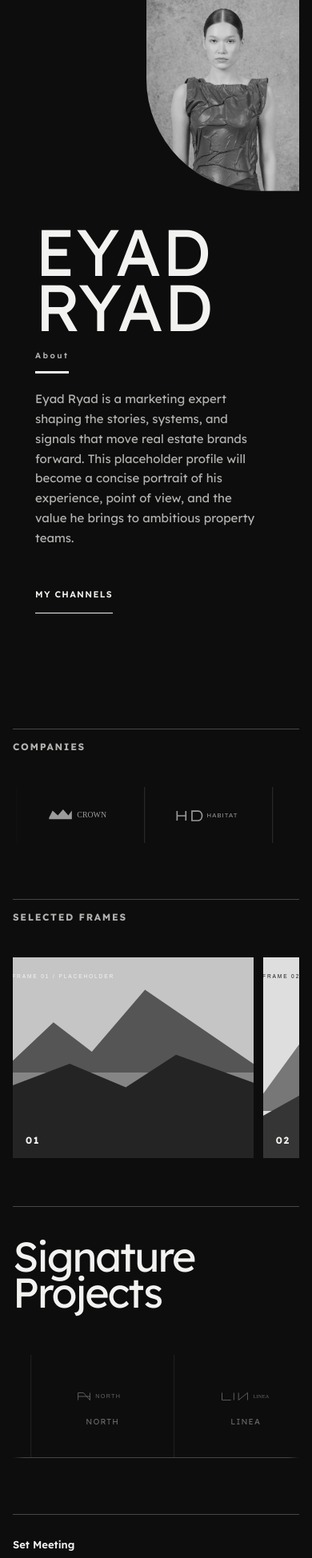
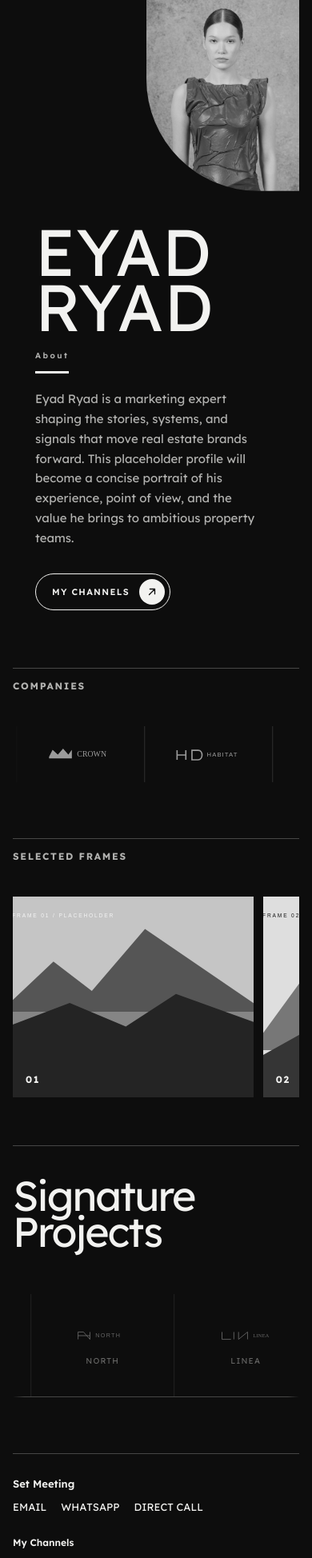
Before and after one commit to omarrrosama/ER-project, a Next.js app: page / in a window 390 px wide. Shown: the top 1948 px of the page at 80% size. Built offline with nearby package versions, Linux system fonts and the light colour scheme.

Commit message:
make hero cta button look clickable

```diff
--- a/src/components/Footer.tsx
+++ b/src/components/Footer.tsx
@@ -24,15 +24,15 @@ export function Footer() {
                 ]} />
             </div>
             <div className="flex flex-col gap-2.5 items-end text-right max-[760px]:items-start max-[760px]:text-left">
-                <p className="m-0 text-ink text-[13px] font-semibold">My Channels</p>
+                <p className="m-0 text-ink text-xs font-semibold">My Channels</p>
                 <LetterRollNav ariaLabel="My Channels" links={socials.slice(0, 3).map((social) => ({ label: social.label, href: social.href, external: true }))} />
             </div>
         </div>
         <div className="border-t border-line mt-8.5 pt-5.5">
             <Image src="/images/logo-placeholder.svg" alt="Eyad Ryad logo placeholder" width={1600} height={260} className="block w-full h-auto" />
         </div>
-        <div className="flex justify-center items-center pt-3.5 text-muted text-[11px] max-[760px]:gap-5">
-            <p className="m-0 max-[760px]:max-w-55">Copyright © 2026 EYAD RYAD, All rights reserved</p>
+        <div className="flex justify-center items-center pt-3.5 text-muted text-[11px]">
+            <p>Copyright © 2026 EYAD RYAD, All rights reserved</p>
         </div>
     </footer>;
 }
--- a/src/components/Hero.tsx
+++ b/src/components/Hero.tsx
@@ -1,9 +1,10 @@
 import Image from "next/image";
+import Link from "next/link";
 import { site } from "@/content/site";
 
 export function Hero() {
     return <section
-        className="relative grid min-h-100svh items-center gap-[clamp(48px,7vw,112px)] grid-cols-[minmax(0,1.05fr)_minmax(400px,.95fr)] pt-24 pr-0 pb-10 pl-13 w-[min(100%-48px,1280px)] mx-auto min-[761px]:max-[1200px]:min-h-auto min-[761px]:max-[1200px]:items-start min-[761px]:max-[1200px]:pt-0 max-[760px]:min-h-auto max-[760px]:flex max-[760px]:flex-col max-[760px]:items-stretch max-[760px]:gap-8.5 max-[760px]:pt-0 max-[760px]:pb-18 max-[760px]:pl-7 max-[760px]:pr-0 max-[760px]:w-[min(100%-32px,1280px)]"
+        className="relative grid min-h-100svh items-center gap-[clamp(48px,7vw,112px)] grid-cols-[minmax(0,1.05fr)_minmax(400px,.95fr)] pt-24 pr-0 pb-10 pl-13 w-[min(100%-48px,1280px)] mx-auto min-[761px]:max-[1200px]:min-h-auto min-[761px]:max-[1200px]:items-start min-[761px]:max-[1200px]:pt-0 max-[760px]:min-h-auto max-[760px]:flex max-[760px]:flex-col max-[760px]:items-stretch max-[760px]:gap-8.5 max-[760px]:pt-0 max-sm:pb-0 max-[760px]:pl-7 max-[760px]:pr-0 max-[760px]:w-[min(100%-32px,1280px)]"
         aria-labelledby="hero-title"
     >
         <div className="min-[761px]:max-[1200px]:translate-y-24 max-[760px]:order-2">
@@ -11,11 +12,17 @@ export function Hero() {
             <p className="mt-0 mb-4 text-muted text-[11px] font-semibold tracking-[3px] max-[760px]:text-[10px] max-[760px]:tracking-[2.5px] max-[760px]:mb-3">About</p>
             <div className="w-13.5 h-1 mb-6 bg-ink max-[760px]:w-10.5 max-[760px]:h-0.75 max-[760px]:mb-5" />
             <p className="m-0 max-w-xl text-muted text-base leading-[1.65] max-[760px]:max-w-[85%] max-[760px]:text-[15px]">{site.about}</p>
-            <a
-                className="inline-flex items-center gap-2.5 min-h-11 mt-9.5 pb-0.75 border-b border-ink text-[11px] font-semibold uppercase tracking-[.12em] focus-visible:outline focus-visible:outline-ink focus-visible:outline-offset-[5px]"
-
+            <Link
+                className="group inline-flex items-center gap-3 min-h-11 mt-8  pl-5 pr-1.5 py-1.5 rounded-full border border-ink text-[11px] font-semibold uppercase tracking-[.12em] transition-colors duration-300 hover:border-ink/60 focus-visible:outline focus-visible:outline-ink focus-visible:outline-offset-[5px]"
                 href="#contact"
-            >My Channels </a>
+            >
+                My Channels
+                <span className="flex h-8 w-8 shrink-0 items-center justify-center rounded-full bg-ink text-page transition-transform duration-300 group-hover:rotate-45">
+                    <svg className="h-3.5 w-3.5" viewBox="0 0 16 16" fill="none" aria-hidden="true">
+                        <path d="M4 12L12 4M12 4H5M12 4V11" stroke="currentColor" strokeWidth="1.5" strokeLinecap="round" strokeLinejoin="round" />
+                    </svg>
+                </span>
+            </Link>
         </div>
         <figure className="m-0 max-[760px]:order-1 max-[760px]:self-end max-[760px]:w-[60%] max-[760px]:pb-1.75 max-[760px]:pl-1.75 max-[760px]:rounded-bl-[150px]">
             <Image
```
